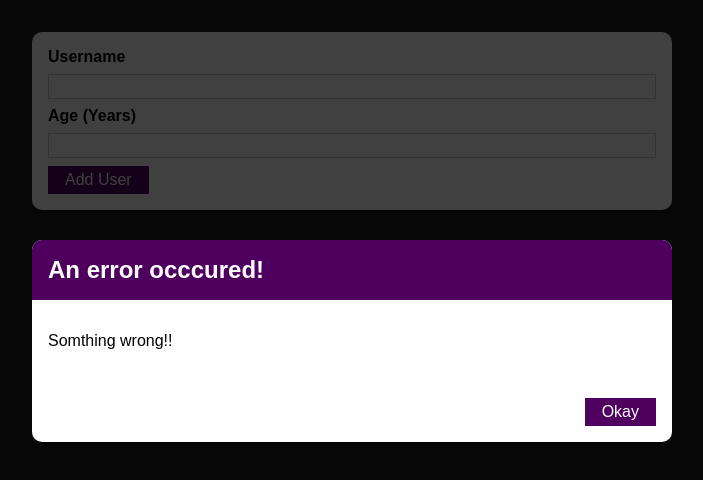
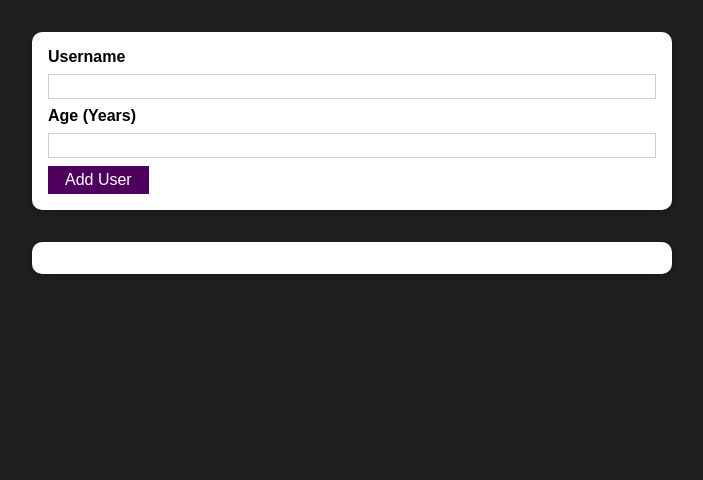
Before and after one commit to medazza/React-app-module-8_by_maximilian, a React (Create React App) app: page / in a window 1280 px wide. Shown: the top 480 px of the page, without its empty margins (288-991 px from the left). Built offline with nearby package versions, Linux system fonts and the light colour scheme.

Commit message:
manage the error state

```diff
--- a/src/components/UI/ErrorModal.js
+++ b/src/components/UI/ErrorModal.js
@@ -7,7 +7,8 @@
 const ErrorModal = (props) => {
     return (
         <div>
-            <div className={classes.backdrop}/>
+            <div className={classes.backdrop}
+                 onClick={props.onConfirm}/>
             <Card cssClass ={classes.modal}>
             <header className={classes.header}>
                 <h2>{props.title}</h2>
@@ -16,7 +17,7 @@
                 <p>{props.message}</p>
             </div>
             <footer className={classes.actions}>
-                <Button>Okay</Button>
+                <Button onClick={props.onConfirm}>Okay</Button>
             </footer>
             </Card>
         </div>
--- a/src/components/Users/AddUser.js
+++ b/src/components/Users/AddUser.js
@@ -14,13 +14,22 @@
         setEnteredAge(event.target.value)
     };
 
+    const [error, setError] = useState();
 
     const addUserHandler = (event) => {
         event.preventDefault();
         if (enteredUsername.trim().length === 0 || enteredAge.trim().length === 0) {
+            setError({
+                title: 'Invalid input',
+                message: 'Please enter a valid name and age (non-empty values).'
+            })
             return;
         }
         if (+enteredAge < 1) {
+            setError({
+                title: 'Invalid age',
+                message: 'Please enter a valid age (> 0).'
+            })
             return;
         }
 
@@ -29,10 +38,15 @@
         setEnteredUsername('');
     };
 
+    const errorHandler = () => {
+        setError(null);
+    };
+
     return (
         <div>
-        <ErrorModal title=" An error occcured!"
-                    message="Somthing wrong!!"/>
+        {error && <ErrorModal title={error.title}
+                    message={error.message}
+                    onConfirm={errorHandler}/>}
         <Card cssClass={classes.input}>
             <form onSubmit={addUserHandler}>
                 <label htmlFor="username">Username</label>
```
